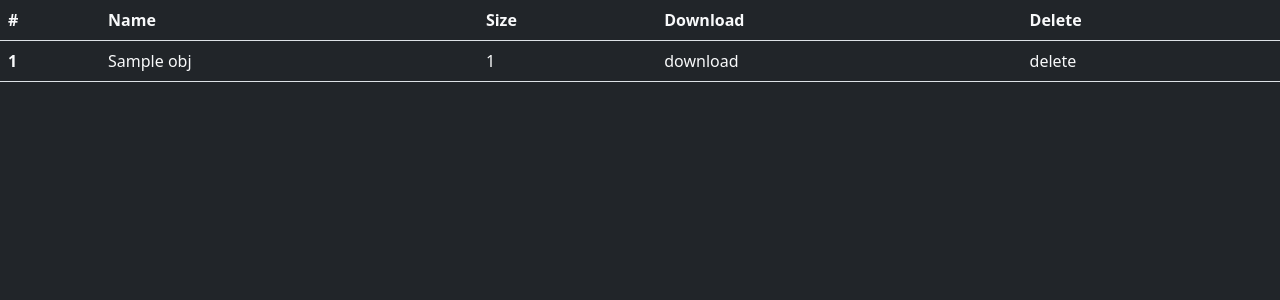
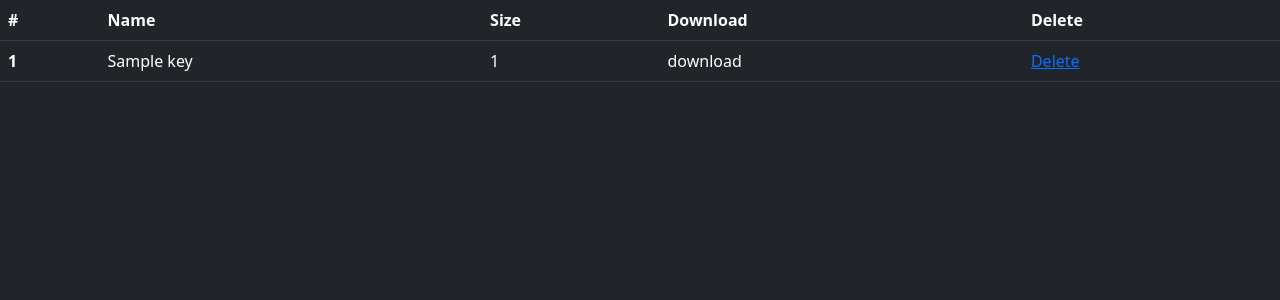
Before and after one commit to mrisis/shopping, a Django app: template shop_django/project/home/templates/home/bucket.html in a window 1280 px wide. Shown: the part 56-356 px from the top of the page. Run offline with Django 4.2, Linux system fonts and the light colour scheme; the template is opened without the code that fills it: most values are stand-ins (such as "Sample title", 1, 10 or a date in 2020); parts of the project's set-up code (start-up, migrations or seed data) failed here and were passed over.

Commit message:
ucket.html | add delete link | rezaamin

```diff
--- a/shop_django/project/home/templates/home/bucket.html
+++ b/shop_django/project/home/templates/home/bucket.html
@@ -7,7 +7,7 @@
 {% block body %}
 
  <div >
-     <table class="table text-light">
+     <table class="table table-dark">
       <thead>
         <tr>
           <th scope="col">#</th>
@@ -21,10 +21,10 @@
           {% for obj in objects %}
             <tr>
               <th scope="row">{{ forloop.counter }}</th>
-              <td class="text-light">{{ obj.name }}</td>
-              <td>{{ obj.size }}</td>
+              <td >{{ obj.Key }}</td>
+              <td>{{ obj.Size }}</td>
               <td>download</td>
-              <td>delete</td>
+              <td><a href="{% url 'home:delete_obj_bucket' obj.Key %}">Delete</a></td>
             </tr>
           {% endfor %}
 
```
